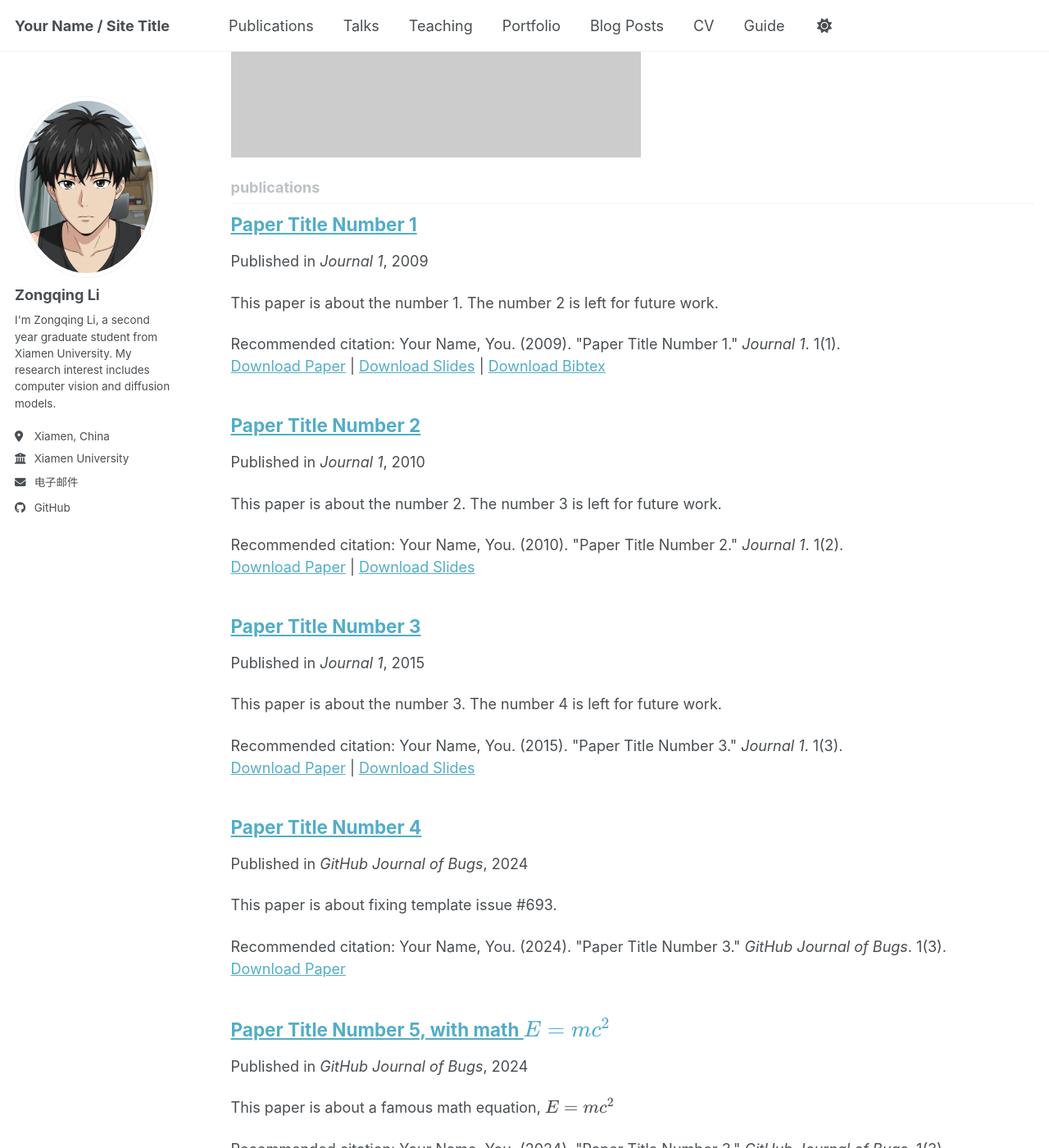
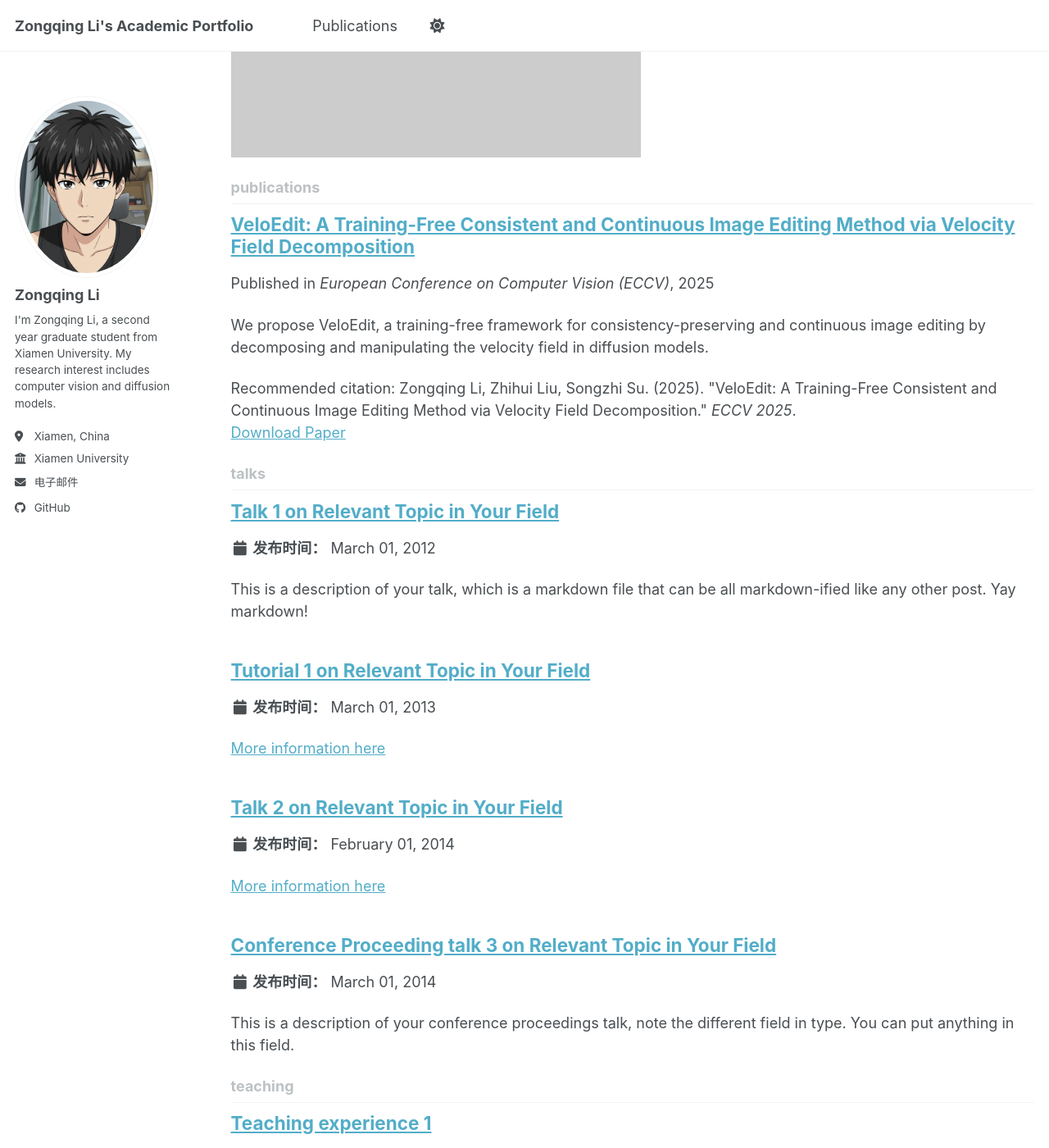
Before and after one commit to xmulzq/xmulzq.github.io, a Jekyll site: the page built from _pages/collection-archive.html, in a window 1280 px wide and 1400 px high, scrolled down 893 px. Shown: the whole window at 82% size. Built offline with Jekyll 4.4.1, drawn with Linux system fonts in a browser that asks for light colours; a script bundle is joined from its source files by our own code; library files that are not in the unit come from our copies; some of the changed text lies outside the part shown.

Commit message:
Update publications: add VeloEdit, remove sample papers

```diff
--- a/_config.yml
+++ b/_config.yml
@@ -9,7 +9,7 @@
 # Basic Site Settings
 locale                   : "zh-CN"
 site_theme               : "default" # The available themes options are "default", "air", "sunrise", "mint", "dirt" and "contrast"
-title                    : "Your Name / Site Title"
+title                    : "Zongqing Li's Academic Portfolio"
 title_separator          : "-"
 name                     : &name "Your Name"
 description              : &description "Your Name's academic portfolio"   # Update this with a general description of your site, this is the default if not overridden by a page
--- a/_publications/2009-10-01-paper-title-number-1.md
+++ /dev/null
@@ -1,14 +0,0 @@
----
-title: "Paper Title Number 1"
-collection: publications
-category: manuscripts
-permalink: /publication/2009-10-01-paper-title-number-1
-excerpt: 'This paper is about the number 1. The number 2 is left for future work.'
-date: 2009-10-01
-venue: 'Journal 1'
-slidesurl: 'https://academicpages.github.io/files/slides1.pdf'
-paperurl: 'https://academicpages.github.io/files/paper1.pdf'
-bibtexurl: 'https://academicpages.github.io/files/bibtex1.bib'
-citation: 'Your Name, You. (2009). &quot;Paper Title Number 1.&quot; <i>Journal 1</i>. 1(1).'
----
-The contents above will be part of a list of publications, if the user clicks the link for the publication than the contents of section will be rendered as a full page, allowing you to provide more information about the paper for the reader. When publications are displayed as a single page, the contents of the above "citation" field will automatically be included below this section in a smaller font.
--- a/_publications/2010-10-01-paper-title-number-2.md
+++ /dev/null
@@ -1,14 +0,0 @@
----
-title: "Paper Title Number 2"
-collection: publications
-category: manuscripts
-permalink: /publication/2010-10-01-paper-title-number-2
-excerpt: 'This paper is about the number 2. The number 3 is left for future work.'
-date: 2010-10-01
-venue: 'Journal 1'
-slidesurl: 'https://academicpages.github.io/files/slides2.pdf'
-paperurl: 'https://academicpages.github.io/files/paper2.pdf'
-citation: 'Your Name, You. (2010). &quot;Paper Title Number 2.&quot; <i>Journal 1</i>. 1(2).'
----
-
-The contents above will be part of a list of publications, if the user clicks the link for the publication than the contents of section will be rendered as a full page, allowing you to provide more information about the paper for the reader. When publications are displayed as a single page, the contents of the above "citation" field will automatically be included below this section in a smaller font.
--- a/_publications/2015-10-01-paper-title-number-3.md
+++ /dev/null
@@ -1,14 +0,0 @@
----
-title: "Paper Title Number 3"
-collection: publications
-category: manuscripts
-permalink: /publication/2015-10-01-paper-title-number-3
-excerpt: 'This paper is about the number 3. The number 4 is left for future work.'
-date: 2015-10-01
-venue: 'Journal 1'
-slidesurl: 'https://academicpages.github.io/files/slides3.pdf'
-paperurl: 'https://academicpages.github.io/files/paper3.pdf'
-citation: 'Your Name, You. (2015). &quot;Paper Title Number 3.&quot; <i>Journal 1</i>. 1(3).'
----
-
-The contents above will be part of a list of publications, if the user clicks the link for the publication than the contents of section will be rendered as a full page, allowing you to provide more information about the paper for the reader. When publications are displayed as a single page, the contents of the above "citation" field will automatically be included below this section in a smaller font.
--- a/_publications/2025-06-08-paper-title-number-5.md
+++ /dev/null
@@ -1,13 +0,0 @@
----
-title: "Paper Title Number 5, with math $$E=mc^2$$"
-collection: publications
-category: conferences
-permalink: /publication/2024-02-17-paper-title-number-4
-excerpt: 'This paper is about a famous math equation, $$E=mc^2$$'
-date: 2024-02-17
-venue: 'GitHub Journal of Bugs'
-paperurl: 'https://academicpages.github.io/files/paper3.pdf'
-citation: 'Your Name, You. (2024). &quot;Paper Title Number 3.&quot; <i>GitHub Journal of Bugs</i>. 1(3).'
----
-
-Using [MathJax](https://www.mathjax.org/) in the description is supported - $$E=mc^2$$ - however, the use must be mindful that the default delimiters are `$$...$$` and `\\[...\\]` which differs from the `$...$` that is typically expected.
--- /dev/null
+++ b/_publications/2025-veloedit.md
@@ -0,0 +1,34 @@
+---
+title: "VeloEdit: A Training-Free Consistent and Continuous Image Editing Method via Velocity Field Decomposition"
+collection: publications
+category: conferences
+permalink: /publication/2025-veloedit
+excerpt: 'We propose VeloEdit, a training-free framework for consistency-preserving and continuous image editing by decomposing and manipulating the velocity field in diffusion models.'
+date: 2025-01-01
+venue: 'European Conference on Computer Vision (ECCV)'
+paperurl: '/VeloEdit/'
+citation: 'Zongqing Li, Zhihui Liu, Songzhi Su. (2025). &quot;VeloEdit: A Training-Free Consistent and Continuous Image Editing Method via Velocity Field Decomposition.&quot; <i>ECCV 2025</i>.'
+---
+
+## Abstract
+
+As powerful generative paradigms, diffusion models have garnered significant attention across domains such as image, audio, and video synthesis. With the evolution of generative capabilities, a growing body of research has focused on extending these models' functionalities; in particular, instruction-based image editing has drawn considerable interest due to its potential to modify source images based on specific prompts. However, owing to the stochastic nature of the latent diffusion process and the inherent limitations of current editing models, it remains challenging to preserve visual consistency in non-edited regions. Furthermore, achieving continuous control over the intensity of instruction-based editing proves difficult.
+
+In this paper, we propose **VeloEdit**, a training-free framework designed for consistency-preserving and continuous image editing. Given a specific editing instruction, VeloEdit automatically delineates the preservation and editing regions by evaluating the similarity between the velocity fields of the source and edited images. Specifically, in the preservation regions, the editing velocity is overridden by the source velocity to ensure consistency. Conversely, within the editing regions, we employ smooth interpolation between the source and editing velocities to modulate the editing intensity, yielding a series of continuously and smoothly edited results.
+
+Distinct from prior approaches that manipulate complex internal attention mechanisms or introduce trainable slider-based attribute controllers, our method revisits the fundamental velocity field intrinsic to diffusion models. We apply VeloEdit to state-of-the-art image editing models, including **FLUX.1 Kontext** and **Qwen-Image-Edit-2509**, observing significant improvements in both visual consistency and editing controllability.
+
+## Key Contributions
+
+- **Training-Free**: No additional training or fine-tuning required
+- **Consistency Preservation**: Automatically identifies and preserves non-edited regions
+- **Continuous Control**: Enables smooth, multi-intensity editing results
+- **Universal Applicability**: Works with various diffusion-based editing models
+
+## Links
+
+- [Project Page](/VeloEdit/)
+- Code (Coming Soon)
+- Paper (Coming Soon)
+
+**Keywords**: Diffusion Models, Image Editing, Velocity Field, Consistency, Continuity
```
Also changed, not shown: _data/navigation.yml (+12 -12 lines), _publications/2024-02-17-paper-title-number-4.md (deleted, +0 -13 lines).
